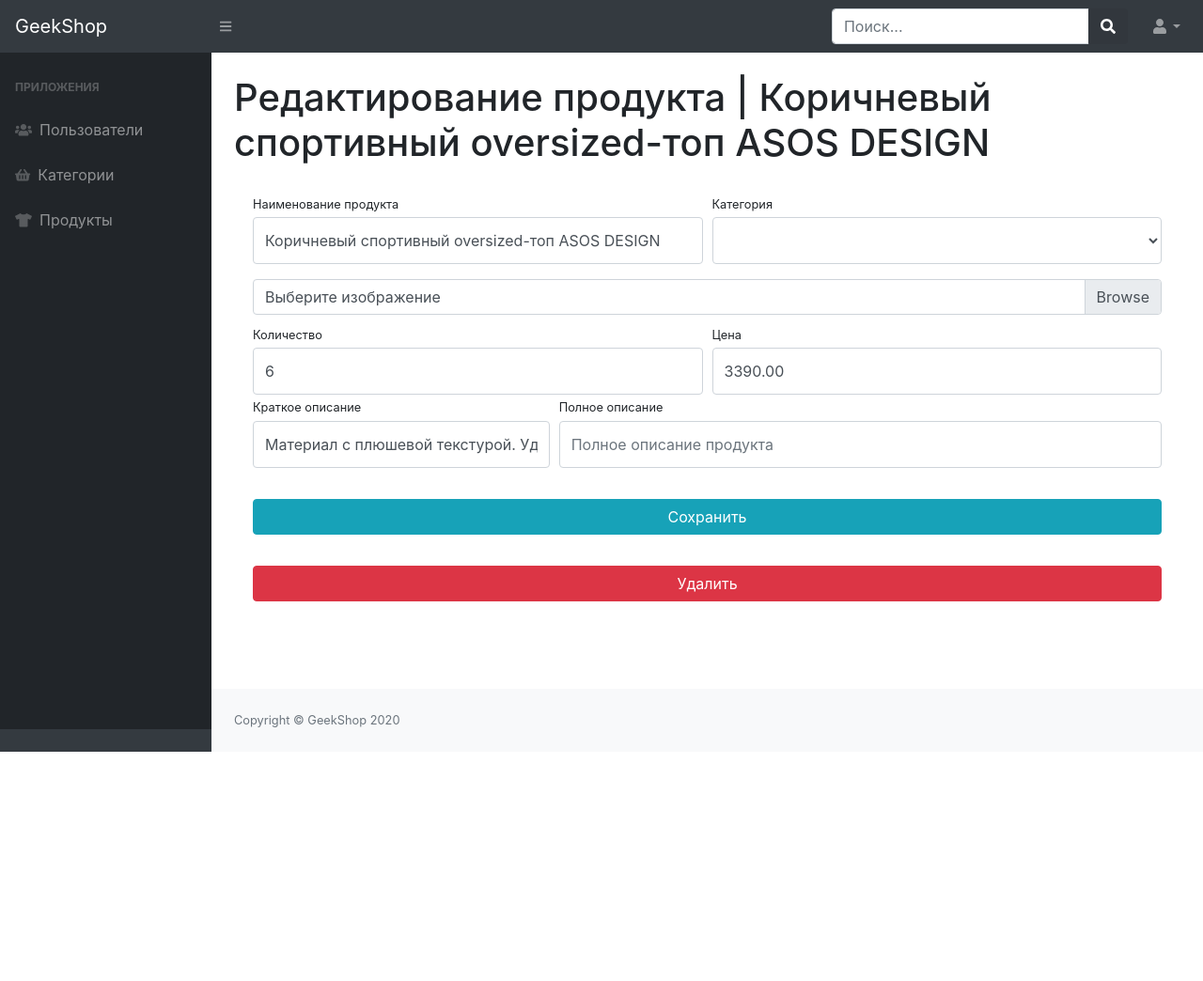
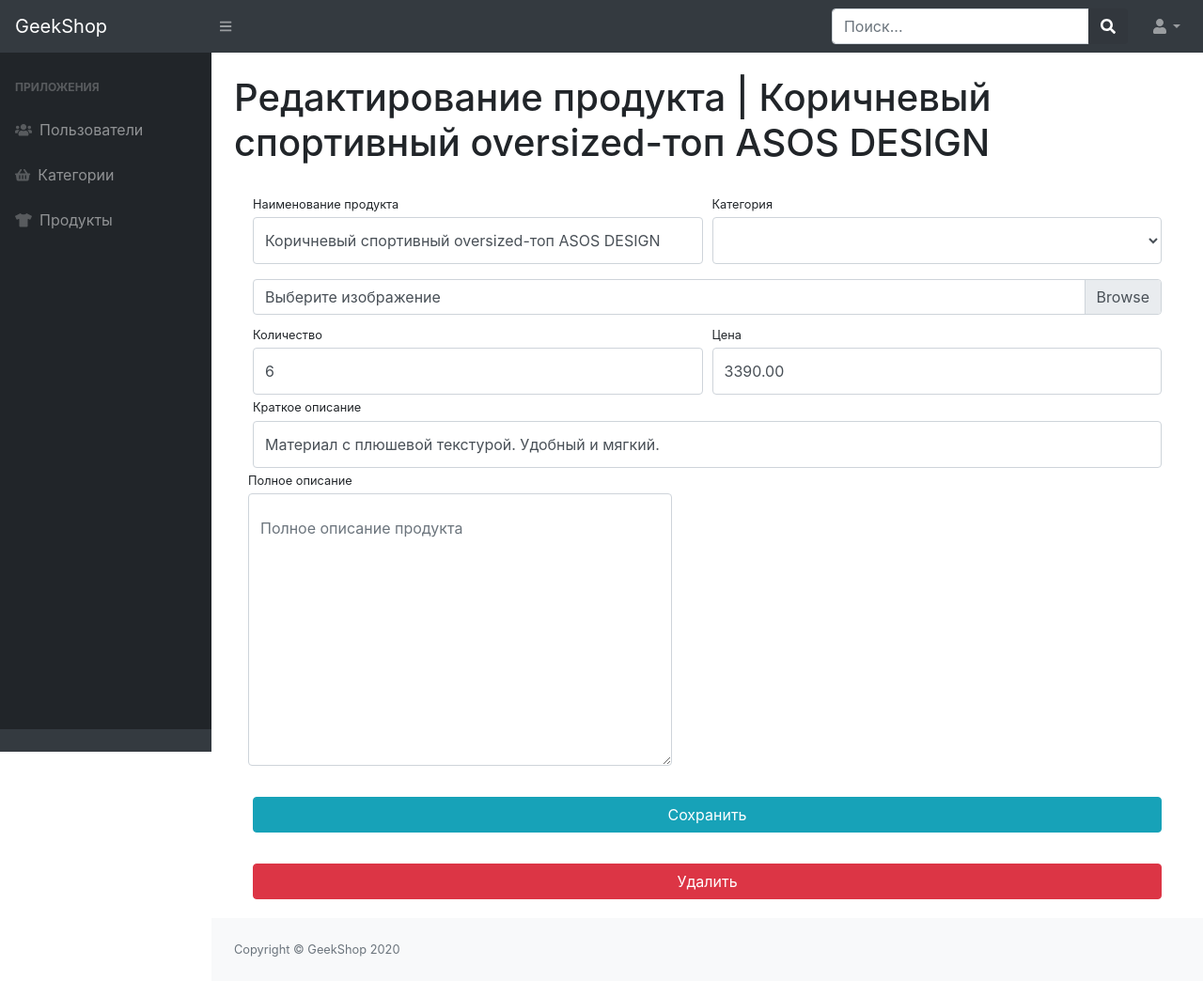
Before and after one commit to tanianova/geekshop, a Django app: page /admin-staff/admin-products-update/3/ in a window 1280 px wide. Shown: the whole page at 94% size. Before the commit the page ends 800 px from the top, so only its background shows below. Run offline with Django 3.2, Linux system fonts and the light colour scheme; data comes from the database, SQL or seed files in the repository; parts of the project's set-up code (start-up, migrations or seed data) failed here and were passed over; some libraries are stand-ins or nearby versions.

Commit message:
small changes

```diff
--- a/adminapp/forms.py
+++ b/adminapp/forms.py
@@ -25,16 +25,10 @@
 
 class ProductAdminCreateForm(forms.ModelForm):
     image = forms.ImageField(widget=forms.FileInput)
-    name = forms.CharField(max_length=100)
-    category = forms.MultipleChoiceField
-    quantity = forms.IntegerField(widget=forms.NumberInput)
-    full_description = forms.CharField(max_length=500)
-    short_description = forms.CharField(max_length=100)
-    price = forms.DecimalField(max_digits=8, decimal_places=2)
 
     class Meta:
         model = product
-        fields = ('name', 'category', 'quantity', 'price', 'short_description', 'full_description', 'image')
+        fields = ('name', 'category', 'quantity', 'price', 'short_description', 'description', 'image')
 
     def __init__(self, *args, **kwargs):
         super(ProductAdminCreateForm, self).__init__(*args, **kwargs)
@@ -42,7 +36,7 @@
         self.fields['quantity'].widget.attrs['placeholder'] = 'Введите количество'
         self.fields['price'].widget.attrs['placeholder'] = 'Введите цену'
         self.fields['short_description'].widget.attrs['placeholder'] = 'Короткое описание продукта'
-        self.fields['full_description'].widget.attrs['placeholder'] = 'Полное описание продукта'
+        self.fields['description'].widget.attrs['placeholder'] = 'Полное описание продукта'
         for field_name, field in self.fields.items():
             field.widget.attrs['class'] = 'form-control py-4'
         self.fields['image'].widget.attrs['class'] = 'custom-file-input'
@@ -51,7 +45,4 @@
 class ProductAdminUpdateForm(ProductAdminCreateForm):
     class Meta:
         model = product
-        fields = ('name', 'category', 'quantity', 'price', 'short_description', 'full_description', 'image')
-
-    def __init__(self, *args, **kwargs):
-        super(ProductAdminUpdateForm, self).__init__(*args, **kwargs)
+        fields = ('name', 'category', 'quantity', 'price', 'short_description', 'description', 'image')
--- a/adminapp/templates/adminapp/admin-products-update-delete.html
+++ b/adminapp/templates/adminapp/admin-products-update-delete.html
@@ -42,13 +42,18 @@
                     <label class="small mb-1" for="{{ form.price.id_for_label }}">Цена</label>
                     {{ form.price }}
                 </div>
-                <div class="col-lg-4">
-                    <label class="small mb-1" for="{{ form.short_description.id_for_label }}">Краткое описание</label>
-                    {{ form.short_description }}
-                </div>
-                <div class="col-lg-8">
-                    <label class="small mb-1" for="{{ form.full_description.id_for_label }}">Полное описание</label>
-                    {{ form.full_description }}
+
+                    <div class="col-lg-12">
+                        <label class="small mb-1" for="{{ form.short_description.id_for_label }}">Краткое
+                            описание</label>
+                        {{ form.short_description }}
+                    </div>
+
+                <div class="form-row">
+                    <div class="col-lg-12">
+                        <label class="small mb-1" for="{{ form.description.id_for_label }}">Полное описание</label>
+                        {{ form.description }}
+                    </div>
                 </div>
             </div>
             <div class="form-row">
```
Also changed, not shown: adminapp/templates/adminapp/admin-products-create.html (+6 -4 lines).
